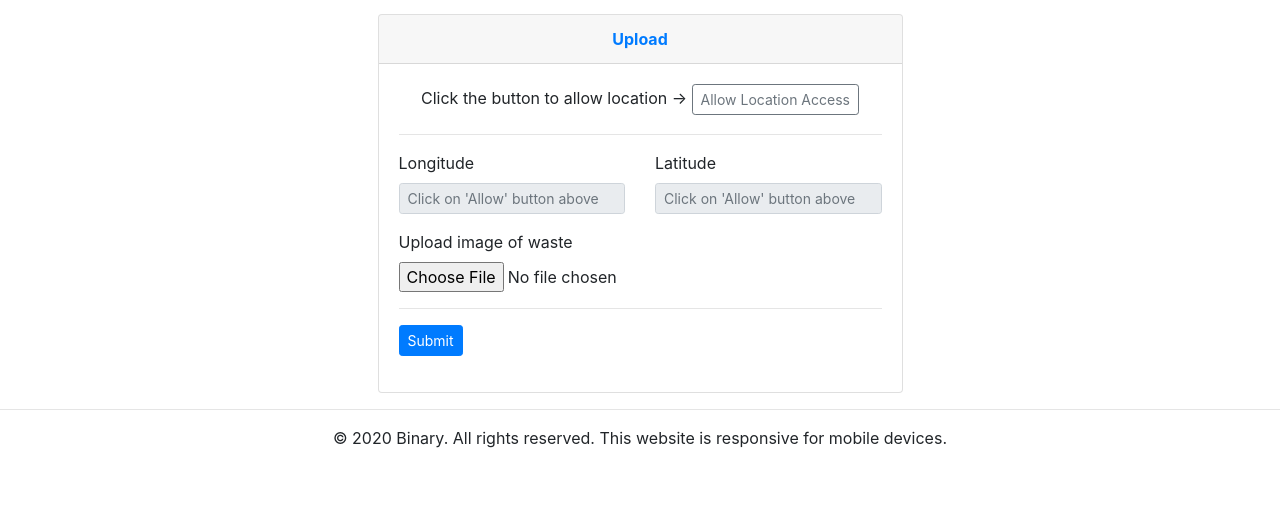
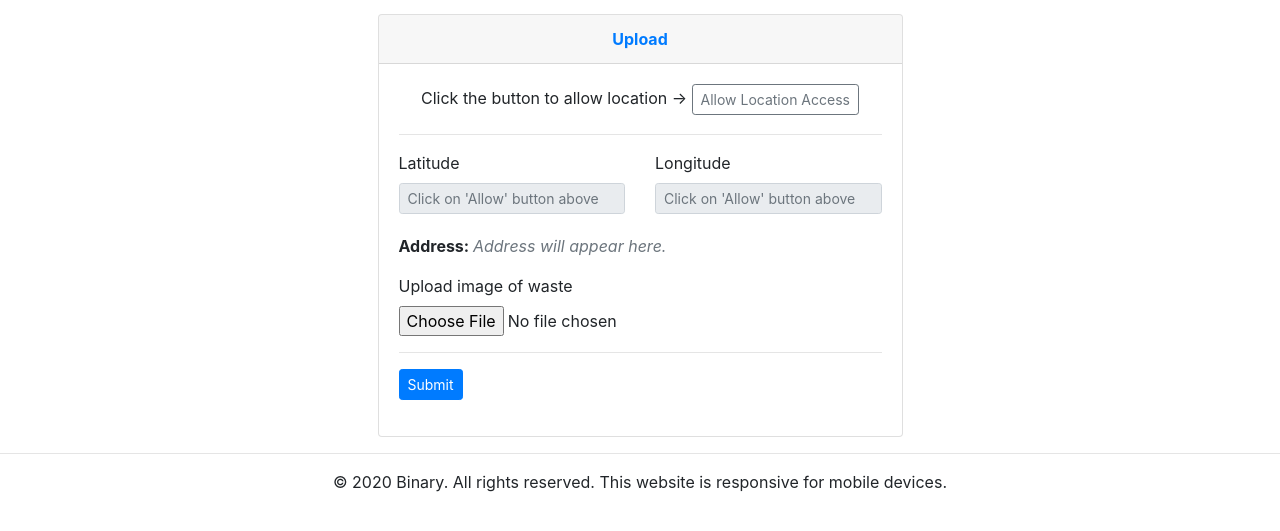
Before and after one commit to vkgupta857/RA26_Binary_WIMDR, a Python web app: template templates/upload.html in a window 1280 px wide. Shown: the part 56-587 px from the top of the page. Run offline with Jinja, Linux system fonts and the light colour scheme; the template is opened without the code that fills it, so the values that code supplies are empty.

Commit message:
add address field in upload

```diff
--- a/templates/upload.html
+++ b/templates/upload.html
@@ -22,22 +22,25 @@
                     <div class="row">
                         <div class="col-md-6">
                             <div class="form-group">
+                                <label for="latitude">Latitude</label>
+                                <input type="text" id="latitude" name="latitude" class="form-control form-control-sm" readonly
+                                    placeholder="Click on 'Allow' button above">
+                            </div>
+                        </div>
+                        <div class="col-md-6">
+                            <div class="form-group">
                                 <label for="longitude">Longitude</label>
                                 <input type="text" id="longitude" name="longitude" class="form-control form-control-sm" readonly
                                     placeholder="Click on 'Allow' button above">
                             </div>
                         </div>
-                        <div class="col-md-6">
-                            <div class="form-group">
-                                <label for="latitude">Latitude</label>
-                                <input type="text" id="latitude" name="latitude" class="form-control form-control-sm" readonly
-                                    placeholder="Click on 'Allow' button above">
-                            </div>
-                        </div>
+                    </div>
+                    <div class="form-group">
+                        <p class="form-text"><b>Address: </b><span id="address"><i class="text-muted">Address will appear here.</i></span></p>
                     </div>
                     <div class="form-group">
                         <label for="image">Upload image of waste</label>
-                        <input type="file" name="image" id="image" class="form-control-file" onchange="validateImage()" required>
+                        <input type="file" name="image" id="image" class="form-control-file" required>
                     </div>
                     <hr>
                     <div class="form-group">
@@ -61,27 +64,33 @@
     }
 
     function showPosition(position) {
-        console.log("Show position");
+        // console.log("Show position", position.coords);
 
-        document.getElementById("longitude").value = position.coords.longitude;
-        document.getElementById("latitude").value = position.coords.latitude;
+        var lat = position.coords.latitude;
+        var lng = position.coords.longitude;
 
-        // var latlon = new google.maps.LatLng(lat, lon)
-        // var mapholder = document.getElementById('mapholder')
-        // mapholder.style.height = '250pmsg';
-        // mapholder.style.width = '100%';
+        document.getElementById("latitude").value = lat;
+        document.getElementById("longitude").value = lng;
 
-        // var mapOptions = {
-        //     center: latlon, zoom: 14,
-        //     mapTypeId: google.maps.MapTypeId.ROADMAP,
-        //     mapTypeControl: false,
-        //     navigationControlOptions: { style: google.maps.NavigationControlStyle.SMALL }
-        // };
+        // Get address from latlng
+        var addressLink ="https://maps.googleapis.com/maps/api/geocode/json?latlng="+ lat +","+ lng+"&location_type=APPROXIMATE&key=AIzaSyBIZzJADy9kDwosxnQrILpgK00dZvIPgYM";
 
-        // var map = new google.maps.Map(document.getElementById("mapholder"), mapOptions);
-        // var marker = new google.maps.Marker({ position: latlon, map: map, title: "You are here!" });
+        // console.log("Link",addressLink);
 
-        // msg.innerHTML = "Map location updated!!!";
+
+        fetch(addressLink)
+            .then(response => response.json())
+            .then(data => {
+                // console.log(data);
+                if(data.status == "OK"){
+                    var address = data.results[0].address_components[0].long_name + ", " +
+                    data.results[0].address_components[1].long_name + ", " +
+                    data.results[0].address_components[2].long_name + ", " +
+                    data.results[0].address_components[3].long_name + " " +
+                    data.results[0].address_components[4].long_name;
+                    document.getElementById("address").innerText = address;
+                }
+            });
     }
 
     function showError(error) {
@@ -100,9 +109,5 @@
                 break;
         }
     }
-
-    function validateImage() {
-        console.log("Invoked validateImage()");
-    }
 </script>
 {% endblock %}
```
